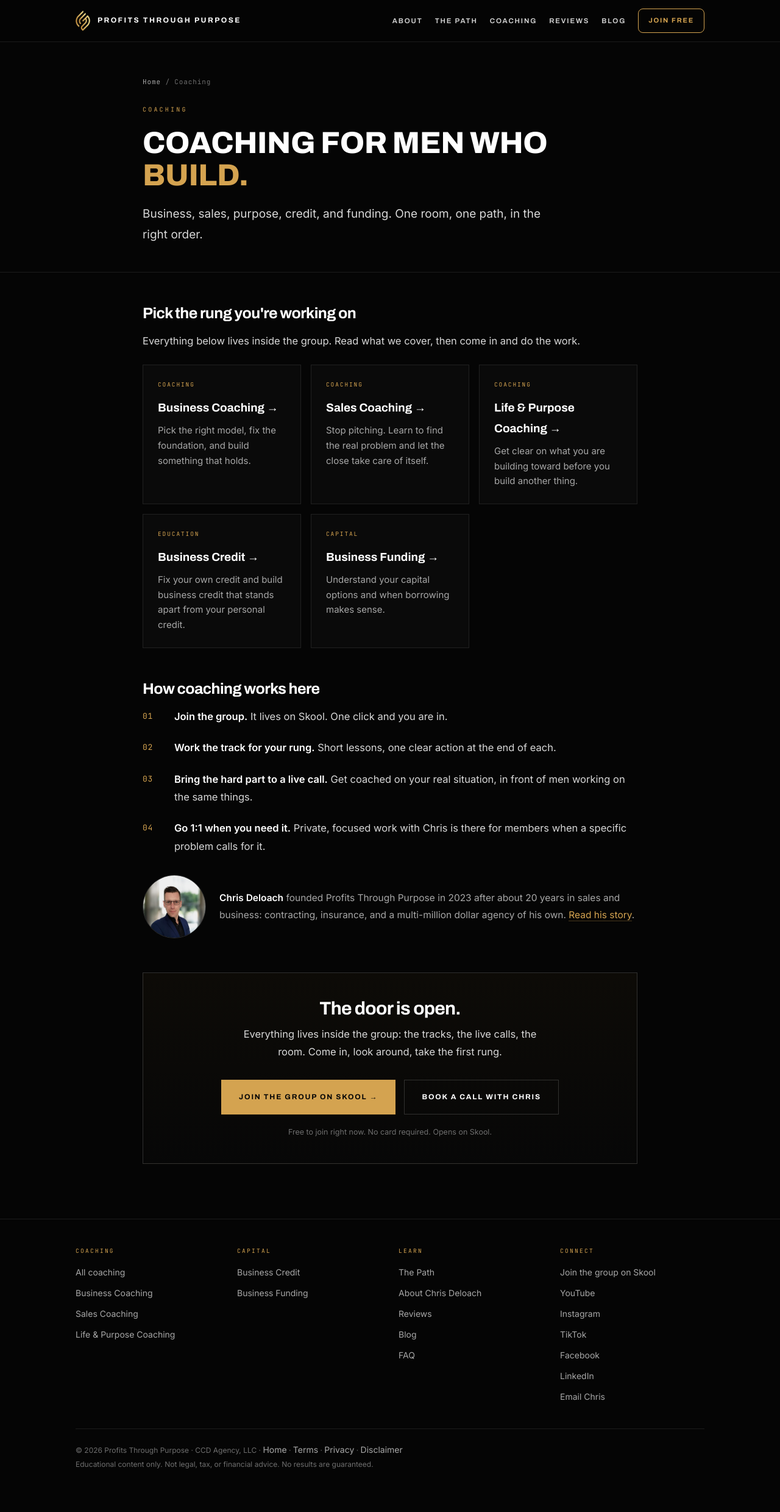
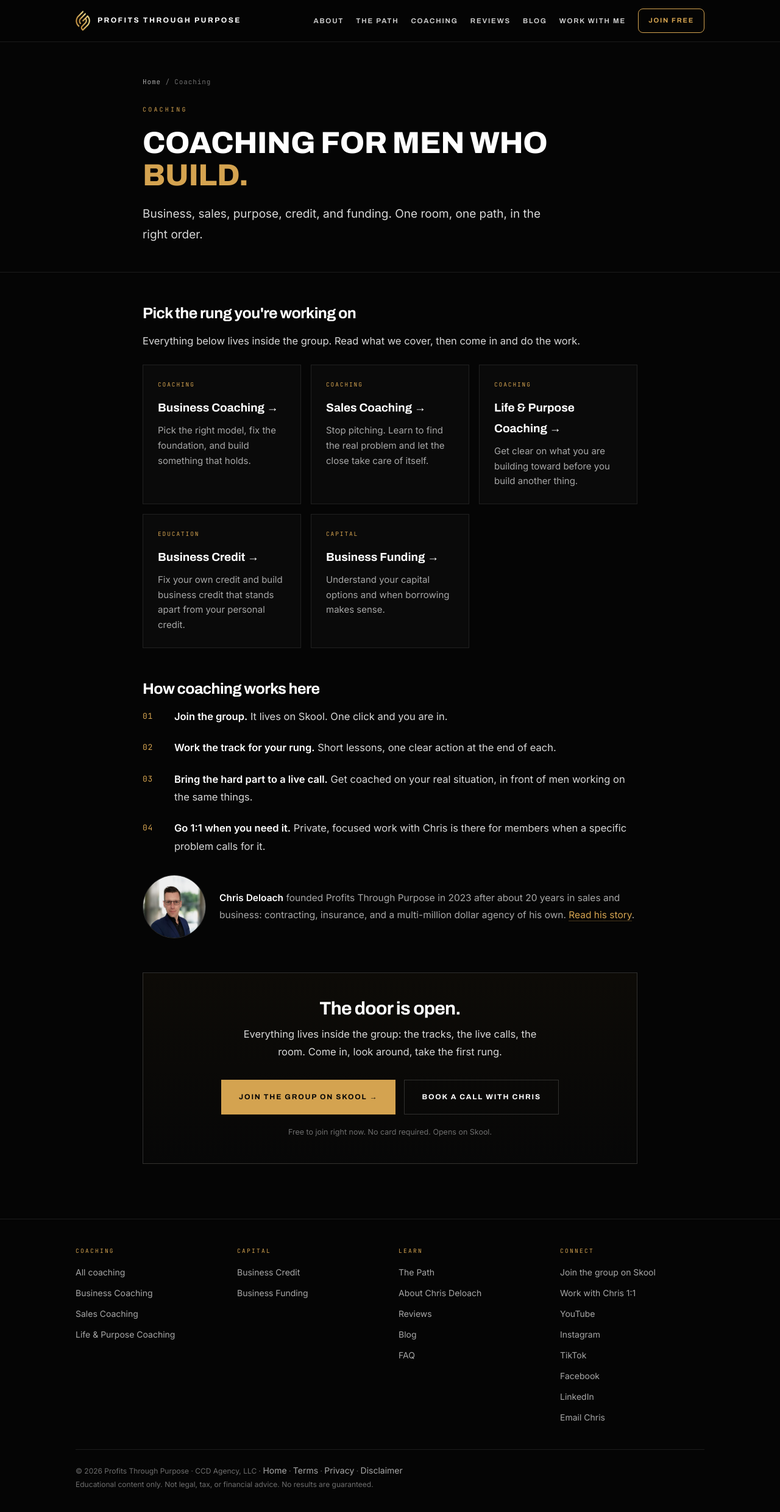
Before and after one commit to PTP042614/profitsthroughpurpose, a plain HTML site: page coaching/index.html in a window 1280 px wide. Shown: the whole page at 61% size. Drawn offline with Linux system fonts and the light colour scheme.

Commit message:
Update index.html

```diff
--- a/coaching/index.html
+++ b/coaching/index.html
@@ -42,7 +42,7 @@
 <body>
 <header><div class="wrap">
 <a class="brand" href="/"><img src="/assets/mark.png" alt="" width="24" height="33"><span>Profits Through Purpose</span></a>
-<nav><a class="hide-m" href="/about/">About</a><a href="/the-path/">The Path</a><a href="/coaching/">Coaching</a><a class="hide-m" href="/reviews/">Reviews</a><a class="hide-m" href="/blog/">Blog</a><a class="join" href="https://www.skool.com/profits-through-purpose-8819" target="_blank" rel="noopener">Join Free</a></nav>
+<nav><a class="hide-m" href="/about/">About</a><a href="/the-path/">The Path</a><a href="/coaching/">Coaching</a><a class="hide-m" href="/reviews/">Reviews</a><a class="hide-m" href="/blog/">Blog</a><a href="/work-with-me/">Work With Me</a><a class="join" href="https://www.skool.com/profits-through-purpose-8819" target="_blank" rel="noopener">Join Free</a></nav>
 </div></header>
 <div class="hd"><div class="wrap">
 <div class="crumb" style="padding:0 0 26px"><a href="/">Home</a> / Coaching</div>
@@ -65,14 +65,14 @@
 <li><strong>Go 1:1 when you need it.</strong> Private, focused work with Chris is there for members when a specific problem calls for it.</li>
 </ol>
 <div class="who"><img src="/assets/chris-deloach.jpeg" alt="Chris Deloach, founder of Profits Through Purpose" width="104" height="104" loading="lazy"><p><strong>Chris Deloach</strong> founded Profits Through Purpose in 2023 after about 20 years in sales and business: contracting, insurance, and a multi-million dollar agency of his own. <a href="/about/">Read his story</a>.</p></div>
-<div class="cta"><h2>The door is open.</h2><p>Everything lives inside the group: the tracks, the live calls, the room. Come in, look around, take the first rung.</p><div class="btns"><a class="btn b1" href="https://www.skool.com/profits-through-purpose-8819" target="_blank" rel="noopener">Join the group on Skool &rarr;</a><a class="btn b2" href="https://link.crmvo.com/widget/bookings/gadfasdfasdfs-a6e6b9ef-b651-419d-9e92-a11e32746387-93436e4a-4ff9-4c23-9f7a-a78e8fdee1d3-d4e9c7a2-223f-4a59-b4ff-c07611d48b9c/ewffe-581eaf0d-52f2-4fdd-a5f5-6662d853c4a9-a3f3bc93-2bc6-4593-8af9-6621e37a7314-ffb8c9fa-b5dc-4398-af04-96f2dbc37ffb-dbe26a49-eb21-4fac-bb3a-0adc05a0ee2a-d9ea01e9-4430-4188-a5ac-ef15b81ccd66-2f705be1-9c97-4177-961b-b23183dd7567" target="_blank" rel="noopener">Book a call with Chris</a></div><p class="sm">Free to join right now. No card required. Opens on Skool.</p></div>
+<div class="cta"><h2>The door is open.</h2><p>Everything lives inside the group: the tracks, the live calls, the room. Come in, look around, take the first rung.</p><div class="btns"><a class="btn b1" href="https://www.skool.com/profits-through-purpose-8819" target="_blank" rel="noopener">Join the group on Skool &rarr;</a><a class="btn b2" href="https://link.crmvo.com/widget/bookings/intromeetingppf" target="_blank" rel="noopener">Book a call with Chris</a></div><p class="sm">Free to join right now. No card required. Opens on Skool.</p></div>
 
 </div></main>
 <footer><div class="wrap"><div class="cols">
 <div><h5>Coaching</h5><a href="/coaching/">All coaching</a><a href="/business-coaching/">Business Coaching</a><a href="/sales-coaching/">Sales Coaching</a><a href="/purpose-coaching/">Life &amp; Purpose Coaching</a></div>
 <div><h5>Capital</h5><a href="/business-credit/">Business Credit</a><a href="/business-funding/">Business Funding</a></div>
 <div><h5>Learn</h5><a href="/the-path/">The Path</a><a href="/about/">About Chris Deloach</a><a href="/reviews/">Reviews</a><a href="/blog/">Blog</a><a href="/faq/">FAQ</a></div>
-<div><h5>Connect</h5><a href="https://www.skool.com/profits-through-purpose-8819" target="_blank" rel="noopener">Join the group on Skool</a><a href="https://www.youtube.com/channel/UCFqIUKQBpcdxHYGtKY1C3Lg" target="_blank" rel="noopener">YouTube</a><a href="https://www.instagram.com/ptp.funding" target="_blank" rel="noopener">Instagram</a><a href="https://www.tiktok.com/@chrisdeloach1" target="_blank" rel="noopener">TikTok</a><a href="https://www.facebook.com/profitsthroughpurposeconsulting/" target="_blank" rel="noopener">Facebook</a><a href="https://www.linkedin.com/company/profits-through-purpose/" target="_blank" rel="noopener">LinkedIn</a><a href="mailto:chris@profitsthroughpurpose.com">Email Chris</a></div>
+<div><h5>Connect</h5><a href="https://www.skool.com/profits-through-purpose-8819" target="_blank" rel="noopener">Join the group on Skool</a><a href="/work-with-me/">Work with Chris 1:1</a><a href="https://www.youtube.com/channel/UCFqIUKQBpcdxHYGtKY1C3Lg" target="_blank" rel="noopener">YouTube</a><a href="https://www.instagram.com/ptp.funding" target="_blank" rel="noopener">Instagram</a><a href="https://www.tiktok.com/@chrisdeloach1" target="_blank" rel="noopener">TikTok</a><a href="https://www.facebook.com/profitsthroughpurposeconsulting/" target="_blank" rel="noopener">Facebook</a><a href="https://www.linkedin.com/company/profits-through-purpose/" target="_blank" rel="noopener">LinkedIn</a><a href="mailto:chris@profitsthroughpurpose.com">Email Chris</a></div>
 </div><div class="cp">&copy; 2026 Profits Through Purpose &middot; CCD Agency, LLC &middot; <a style="display:inline" href="/">Home</a> &middot; <a style="display:inline" href="/terms.html">Terms</a> &middot; <a style="display:inline" href="/privacy.html">Privacy</a> &middot; <a style="display:inline" href="/disclaimer.html">Disclaimer</a><br>Educational content only. Not legal, tax, or financial advice. No results are guaranteed.</div></div></footer>
 <div class="sticky"><a href="https://www.skool.com/profits-through-purpose-8819" target="_blank" rel="noopener">Join the group free &rarr;</a></div>
 </body>
```
